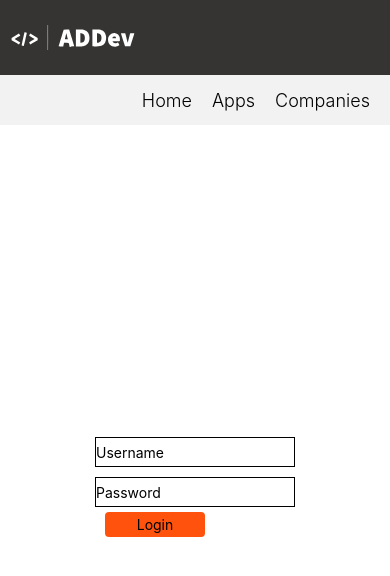
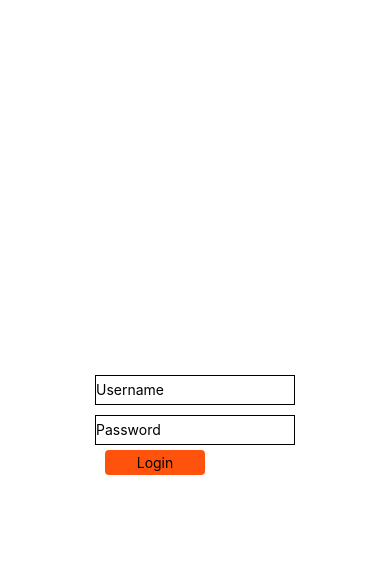
Before and after one commit to adzke/adddev, a React Native app in the folder addev/: screen /Login in a window 390 px wide. Shown: the top 576 px of the page. Built offline with nearby package versions, Linux system fonts and the light colour scheme.

Commit message:
updated login

```diff
--- a/addev/App.tsx
+++ b/addev/App.tsx
@@ -1,13 +1,15 @@
 import { useReactiveVar } from '@apollo/client';
 import { NavigationContainer } from '@react-navigation/native';
 import React, { useEffect } from 'react';
-import { getData, getLoginToken, tokenVerifyorRemove, verifyAuthToken } from './components/api_functions/api-functions';
+import { getData, getLoginToken, tokenVerifyorRemove } from './components/api_functions/api-functions';
 import { rvAuthorisedUser, rvContacts, rvCurrentCompany, rvCurrentCompanyContacts } from './components/common/common-states';
 import { Dashboard } from './components/dashboard/dashboard';
 import { createNativeStackNavigator } from '@react-navigation/native-stack';
 import { Header } from './components/common/header';
 import { CRMHome } from './components/crm/crm-home';
 import { AppsDashboard } from './components/apps/apps-dashboard';
+import { Login } from './components/login/login';
+import { LoginHandler } from './components/login/login-handler';
 
 export default function App() {
 
@@ -16,7 +18,6 @@ export default function App() {
   const currentCompany = useReactiveVar(rvCurrentCompany)
 
 
-  const Stack = createNativeStackNavigator<ADDevParamList>();
 
   useEffect(() => {
     getLoginToken()
@@ -37,14 +38,9 @@ export default function App() {
 
   return (
     <NavigationContainer >
-      <Stack.Navigator initialRouteName='Dashboard' screenOptions={{
-        header: (props) => <Header {...props} />,
-      }}>
-        <Stack.Screen name="Dashboard" component={Dashboard} />
-        <Stack.Screen name="CRM" component={CRMHome} />
-        <Stack.Screen name="Apps" component={AppsDashboard} />
+      <LoginHandler>
 
-      </Stack.Navigator>
+      </LoginHandler>
     </NavigationContainer>
 
   );
--- a/addev/components/common/AdDevParamList.ts
+++ b/addev/components/common/AdDevParamList.ts
@@ -2,4 +2,5 @@ type ADDevParamList = {
     ['Dashboard']: undefined
     ['CRM']: undefined
     ['Apps']: undefined
+    ['Login']: undefined
   }
--- /dev/null
+++ b/addev/components/login/login-handler.tsx
@@ -0,0 +1,40 @@
+import { useReactiveVar } from "@apollo/client";
+import { createNativeStackNavigator } from "@react-navigation/native-stack";
+import React, { PropsWithChildren } from "react";
+import { AppsDashboard } from "../apps/apps-dashboard";
+import { rvAuthorisedUser } from "../common/common-states";
+import { Header } from "../common/header";
+import { CRMHome } from "../crm/crm-home";
+import { Dashboard } from "../dashboard/dashboard";
+import { Login } from "./login";
+
+export const LoginHandler = ({ children }: PropsWithChildren<{}>) => {
+
+    const authorisedUser = useReactiveVar(rvAuthorisedUser)
+
+    const Stack = createNativeStackNavigator<ADDevParamList>();
+
+    if(!authorisedUser){
+        return (
+            <Stack.Navigator initialRouteName='Login' screenOptions={{
+                headerShown: false,
+              }}>
+                <Stack.Screen name="Login" component={Login} />
+
+              </Stack.Navigator>
+        )
+    }
+    return (
+        <Stack.Navigator initialRouteName='Dashboard' screenOptions={{
+            header: (props) => <Header {...props} />,
+          }}>
+            <Stack.Screen name="Dashboard" component={Dashboard} />
+            <Stack.Screen name="CRM" component={CRMHome} />
+            <Stack.Screen name="Apps" component={AppsDashboard} />
+
+          </Stack.Navigator>
+    )
+
+
+
+}
--- /dev/null
+++ b/addev/components/login/login.tsx
@@ -0,0 +1,150 @@
+import React, { useState } from "react"
+import { View, Text, StyleSheet, TextInput, TouchableOpacity } from "react-native"
+import { getAuthToken } from "../api_functions/api-functions"
+import { StackScreenProps } from '@react-navigation/stack'
+import { addevBlack, addevOrange, defaultWhite } from "../common/common-colours"
+
+
+export const Login = ({ navigation: { navigate } }: StackScreenProps<ADDevParamList, 'Login'>) => {
+
+    const [username, setUsername] = useState<string>('')
+    const [password, setPassword] = useState<string>('')
+
+
+    const clearFields = () => {
+        setUsername('')
+        setPassword('')
+    }
+
+
+    const Login = async () => {
+        await getAuthToken(username, password)
+        clearFields()
+
+    }
+
+    return (
+        <View style={styles.container}>
+            <View style={styles.center}>
+                <View>
+                    <TextInput style={styles.textInput} placeholder={"Username"} onChangeText={setUsername} value={username} />
+                    <TextInput secureTextEntry={true} style={styles.textInput} placeholder={"Password"} onChangeText={setPassword} value={password} />
+                    <TouchableOpacity style={styles.submitLogin} onPress={Login}>
+                        <Text>
+                            Login
+                        </Text>
+                    </TouchableOpacity>
+                </View>
+            </View>
+        </View >
+    )
+}
+
+
+const styles = StyleSheet.create({
+    container: {
+        flex: 1,
+        backgroundColor: defaultWhite,
+    },
+    textInput: {
+        height: 30,
+        width: 200,
+        borderWidth: 1,
+        marginVertical: 5,
+    },
+    leftHeader: {
+        flexDirection: 'row',
+        justifyContent: 'flex-start',
+        flex: 1,
+    },
+    submitLogin: {
+        width: 100,
+        height: 25,
+        backgroundColor: addevOrange,
+        borderRadius: 4,
+        justifyContent: 'center',
+        alignItems: 'center',
+        marginHorizontal: 10,
+        zIndex: 99
+    },
+    header: {
+        width: '100%',
+        flexDirection: 'row',
+        justifyContent: 'flex-end',
+        backgroundColor: addevBlack,
+        height: 75,
+    },
+    center: {
+        justifyContent: 'center',
+        alignItems: 'center',
+        flex: 1,
+        paddingHorizontal: '15%',
+    },
+    row: {
+        flexDirection: 'row',
+        alignItems: 'center',
+        justifyContent: 'center',
+        flexWrap: 'wrap',
+        padding: 5,
+    },
+    rowHeader: {
+        flexDirection: 'row',
+        alignItems: 'center',
+        justifyContent: 'flex-start',
+        flexWrap: 'wrap',
+        padding: 5,
+    },
+    companies: {
+        width: 200,
+        height: 200,
+        backgroundColor: addevOrange,
+        justifyContent: 'center',
+        alignItems: 'center',
+        borderRadius: 4,
+        margin: 5,
+    },
+
+    textCenter: {
+    },
+    text: {
+        color: 'white',
+        fontSize: 14,
+    },
+    icon: {
+        paddingLeft: 5,
+    },
+    popover: {
+        backgroundColor: addevBlack,
+        width: 200,
+        height: 200,
+        zIndex: 99,
+        position: 'absolute',
+        top: 75,
+        left: 5,
+
+
+    },
+    containingStyle: {
+        flex: 1,
+        width: '100%',
+    },
+    title: {
+        color: addevBlack,
+        fontSize: 20,
+    },
+    businessApp: {
+        width: 100,
+        height: 100,
+        backgroundColor: addevOrange,
+        justifyContent: 'center',
+        alignItems: 'center',
+        margin: 5,
+    },
+    spacer: {
+        width: '100%',
+        height: 25,
+    },
+    businessAppsRow: {
+        flexDirection: 'row',
+    }
+});
```
Also changed, not shown: addev/components/common/common-states.ts (line endings or trailing spaces).
